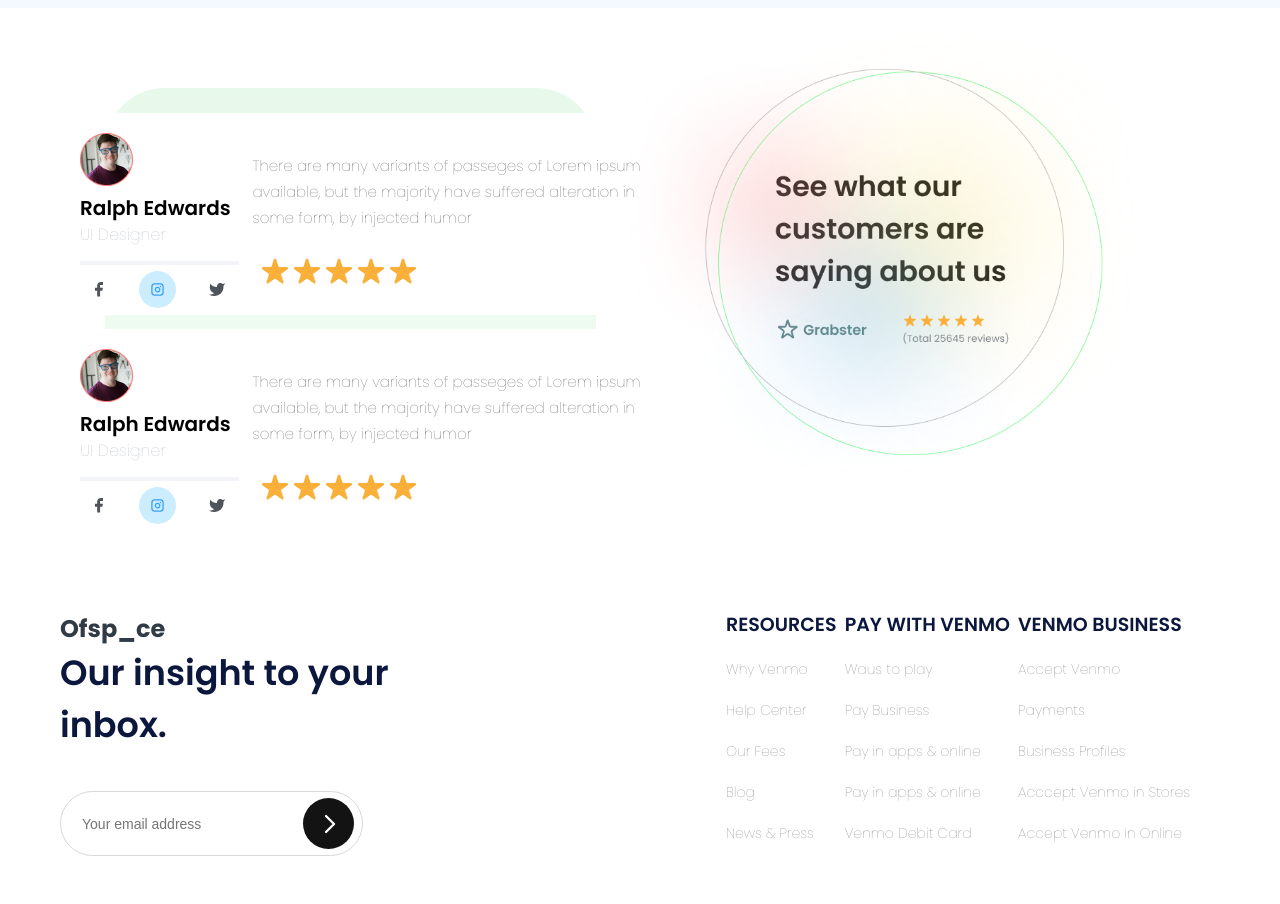
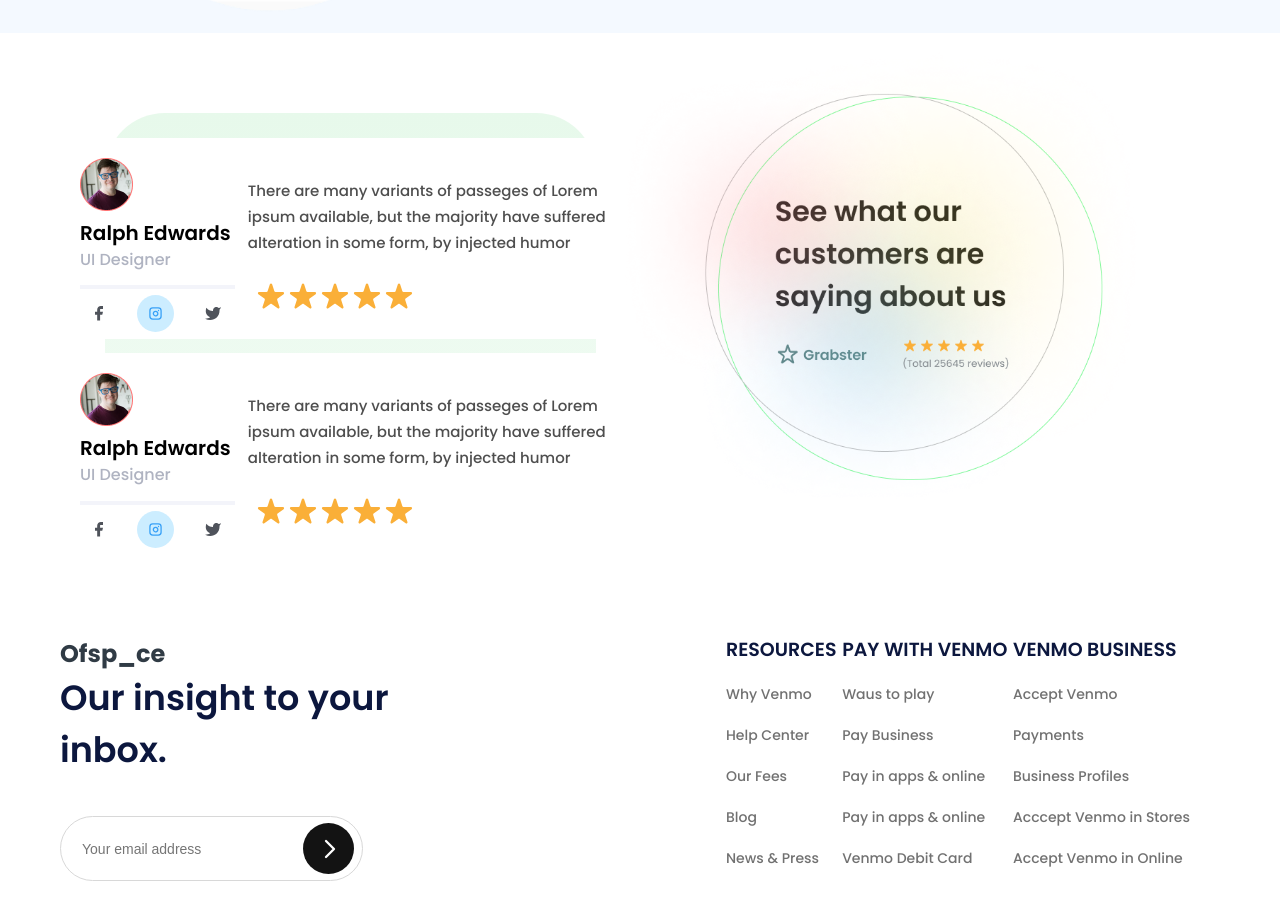
Before and after one commit to klishin16/personal, a plain HTML site: page Ofsp_ce/index.html in a window 1280 px wide. Shown: the part 1896-2800 px from the top of the page. Drawn offline with Linux system fonts and the light colour scheme.

Commit message:
Bag fix 01

```diff
--- a/Ofsp_ce/index.html
+++ b/Ofsp_ce/index.html
@@ -4,8 +4,7 @@
     <meta charset="UTF-8">
     <title>Ofsp_ce</title>
     <link rel="preconnect" href="https://fonts.gstatic.com">
-    <link href="https://fonts.googleapis.com/css2?family=Poppins:wght@100;600;700&display=swap" rel="stylesheet">
-    <link href="https://fonts.googleapis.com/css2?family=Montserrat&display=swap" rel="stylesheet">
+    <link href="https://fonts.googleapis.com/css2?family=Montserrat:wght@700&family=Poppins:wght@500;600;700&display=swap" rel="stylesheet">
     <link rel="stylesheet" href="./main.css">
 </head>
 <body>
--- a/Ofsp_ce/main.scss
+++ b/Ofsp_ce/main.scss
@@ -46,12 +46,15 @@
       display: flex;
       justify-content: space-between;
       align-items: center;
+      color: #8B8D90;
 
       .get-button {
         z-index: 100;
         background: #FFFFFF;
         border-radius: 97px;
         padding: 10px 20px;
+
+        color: #4DAAF8  ;
       }
 
       .blur {
```
Also changed, not shown: Ofsp_ce/main.css, 1 other file.
